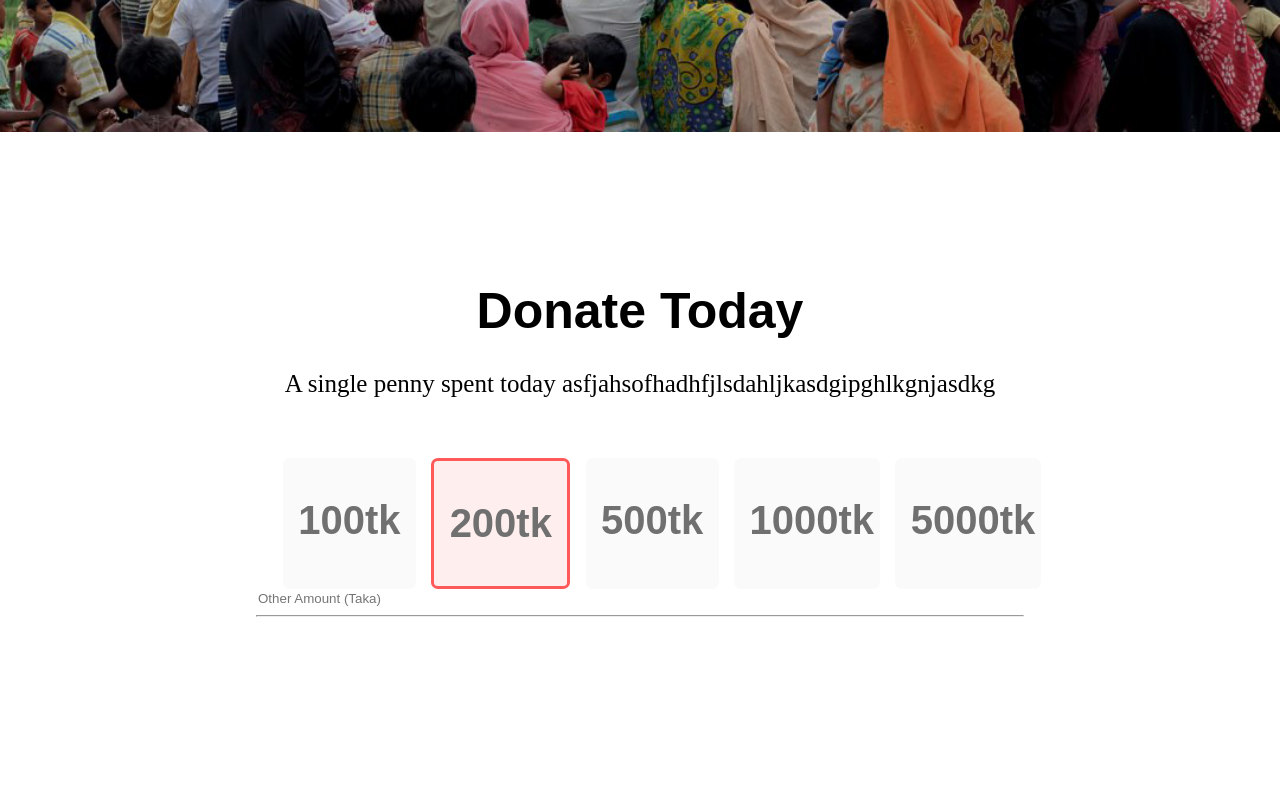
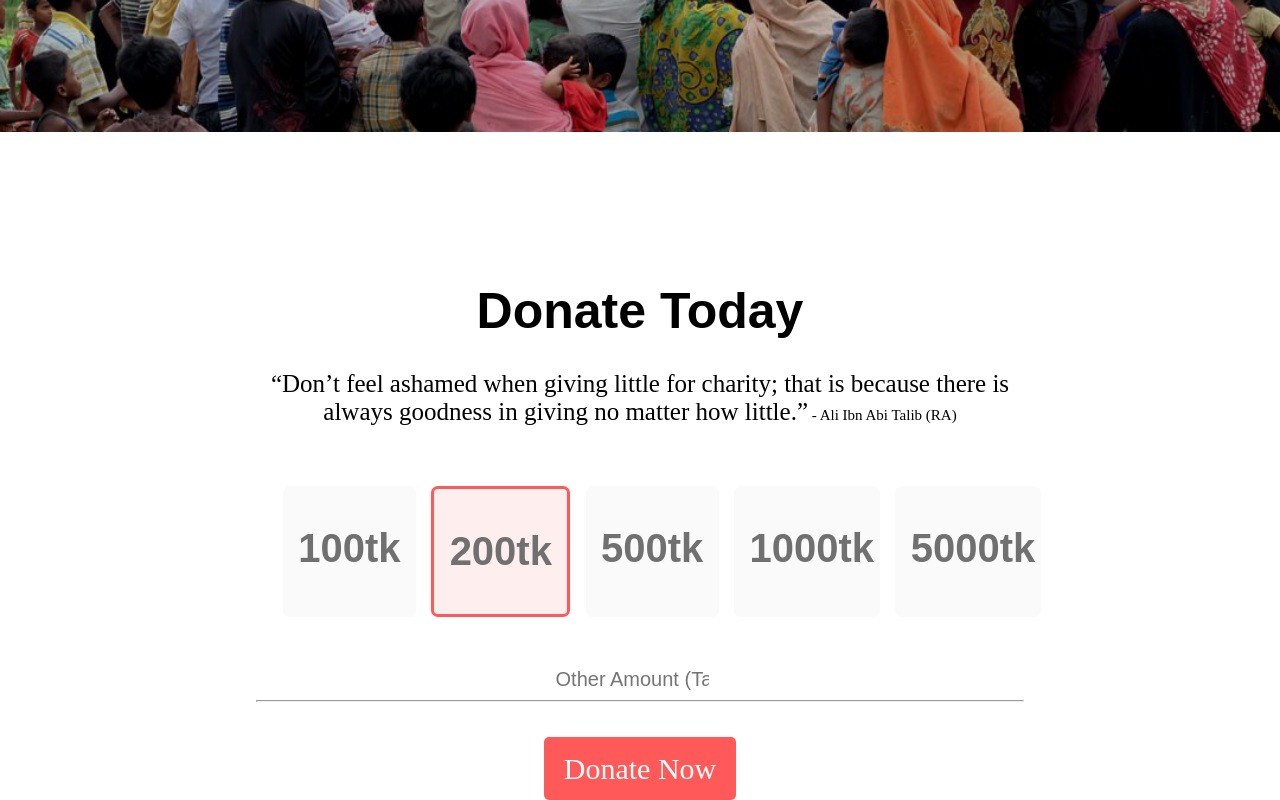
Before and after one commit to Tasfiq-Jawaad/Assignment-1, a plain HTML site: page index.html in a window 1280 px wide. Shown: the part 570-1370 px from the top of the page. Before the commit the page ends 1195 px from the top, so only its background shows below. Drawn offline with Linux system fonts and the light colour scheme.

Commit message:
2nd donate button

```diff
--- a/index.html
+++ b/index.html
@@ -20,7 +20,9 @@
     </section>
     <section class="Donate-Today">
         <h1 class="Donate-Today-header">Donate Today</h1>
-        <p id="Donate-Today-text">A single penny spent today asfjahsofhadhfjlsdahljkasdgipghlkgnjasdkg</p>
+        <p id="Donate-Today-text">“Don’t feel ashamed when giving little for charity; that is because there is always
+            goodness in giving no matter how
+            little.”<small id="small"> - Ali Ibn Abi Talib (RA)</small></p>
         <div class="Amount">
             <div id="tk-100">
                 <p><B>100tk</B></p>
@@ -39,10 +41,15 @@
             </div>
         </div>
 
-        <form action="">
-            <input type="number" id="amount-input" placeholder="Other Amount (Taka)">
-        </form>
-        <hr>
+        <div id="form">
+            <form action="">
+                <input type="number" id="amount-input" placeholder="Other Amount (Taka)">
+            </form>
+            <hr>
+        </div>
+
+
+        <a href="" id="Donate-now-button">Donate Now</a>
 
     </section>
 
--- a/style.css
+++ b/style.css
@@ -35,7 +35,7 @@ body {
 
 #Donate-now-button {
     text-decoration: none;
-    background-color: tomato;
+    background-color: #FF5959;
     color: white;
     padding: 15px 20px;
     border-radius: 5px;
@@ -60,6 +60,7 @@ body {
 .Donate-Today {
     width: 60%;
     margin-left: 20%;
+    text-align: center;
 }
 
 .Amount {
@@ -130,8 +131,17 @@ body {
 
 }
 
+#form {
+    text-align: center;
+    margin-top: 50px;
+    margin-bottom: 50px;
+
+}
+
 #amount-input {
     border: none;
-
+    font-size: 20px;
+    color: #B3B3B3;
+    width: 22%;
 
 }
```
